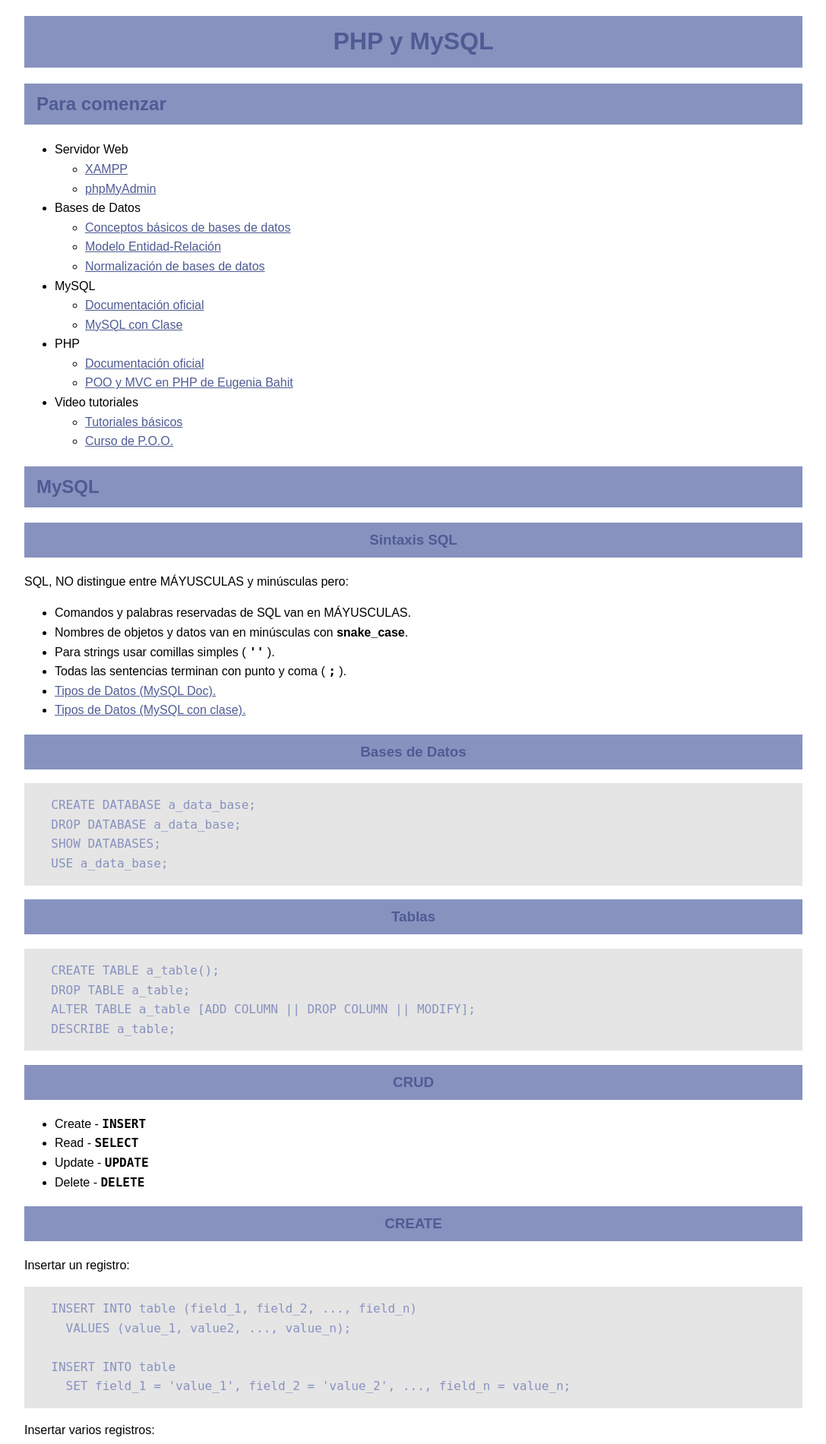
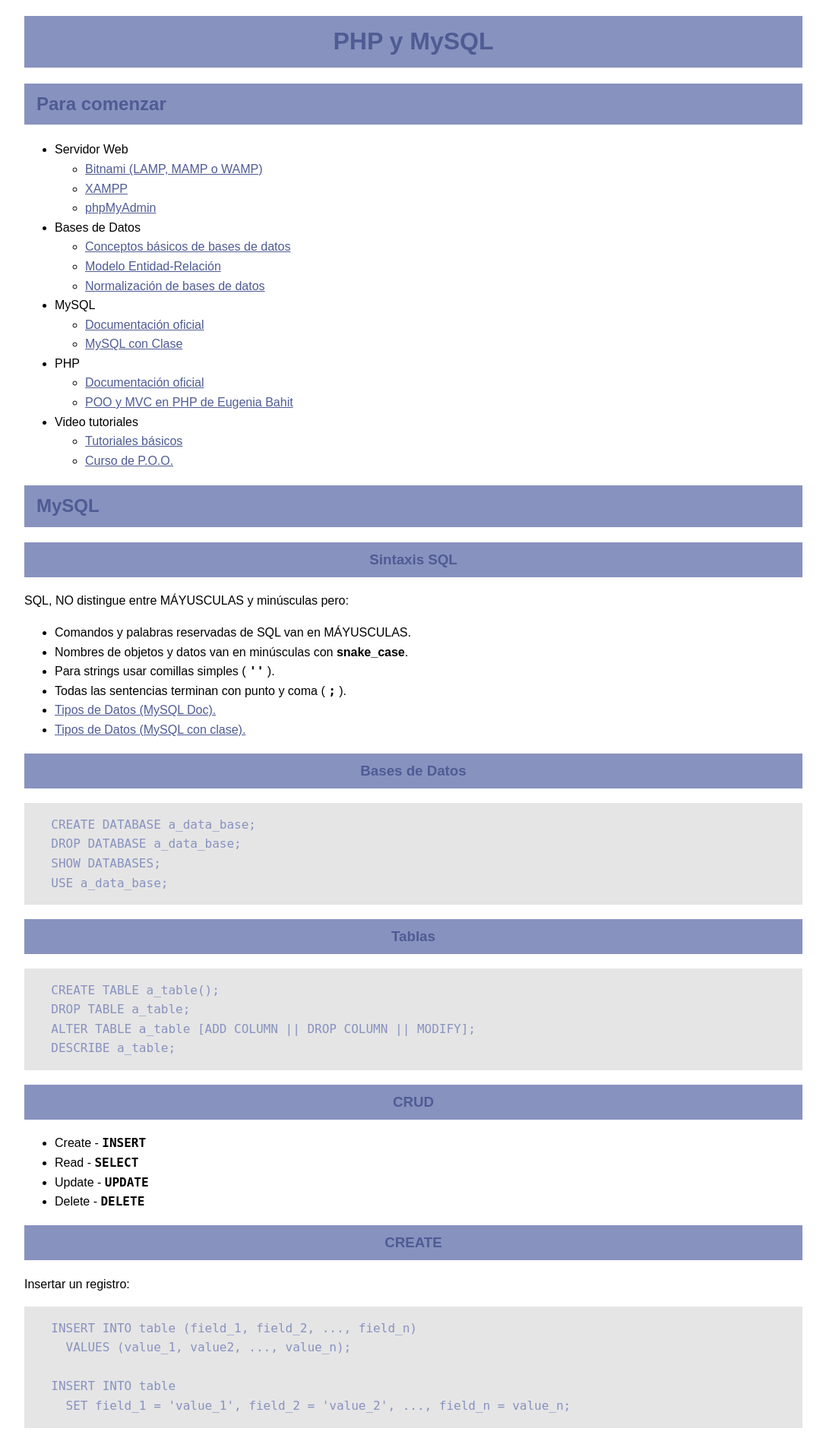
Before and after one commit to YukiMinamiHHNii/iconos36, a PHP site: page / in a window 1280 px wide. Shown: the top 1901 px of the page at 76% size, without its empty margins (96-1183 px from the left). Run offline with PHP 8.4, Linux system fonts and the light colour scheme.

Commit message:
actualizando index.php teoría

```diff
--- a/PHP_MySQL/index.php
+++ b/PHP_MySQL/index.php
@@ -66,6 +66,9 @@
     <li>
       Servidor Web
       <ul>
+        <li>
+          <a href="https://bitnami.com/stacks" target="_blank">Bitnami (LAMP, MAMP o WAMP)</a>
+        </li>
         <li>
           <a href="https://www.apachefriends.org/es/index.html" target="_blank">XAMPP</a>
         </li>
@@ -200,9 +203,6 @@
   SELECT * FROM table;</pre></code>
   <p>Leer algunos campos de la tabla:</p>
   <code><pre>
-  SELECT field_1, field_2, field_n FROM table;</pre></code>
-  <p>Leer algunos campos de la tabla:</p>
-  <code><pre>
     SELECT field_1, field_2, field_n FROM table;</pre></code>
   <p>Saber cuantos registros tiene mi tabla:</p>
   <code><pre>
```
